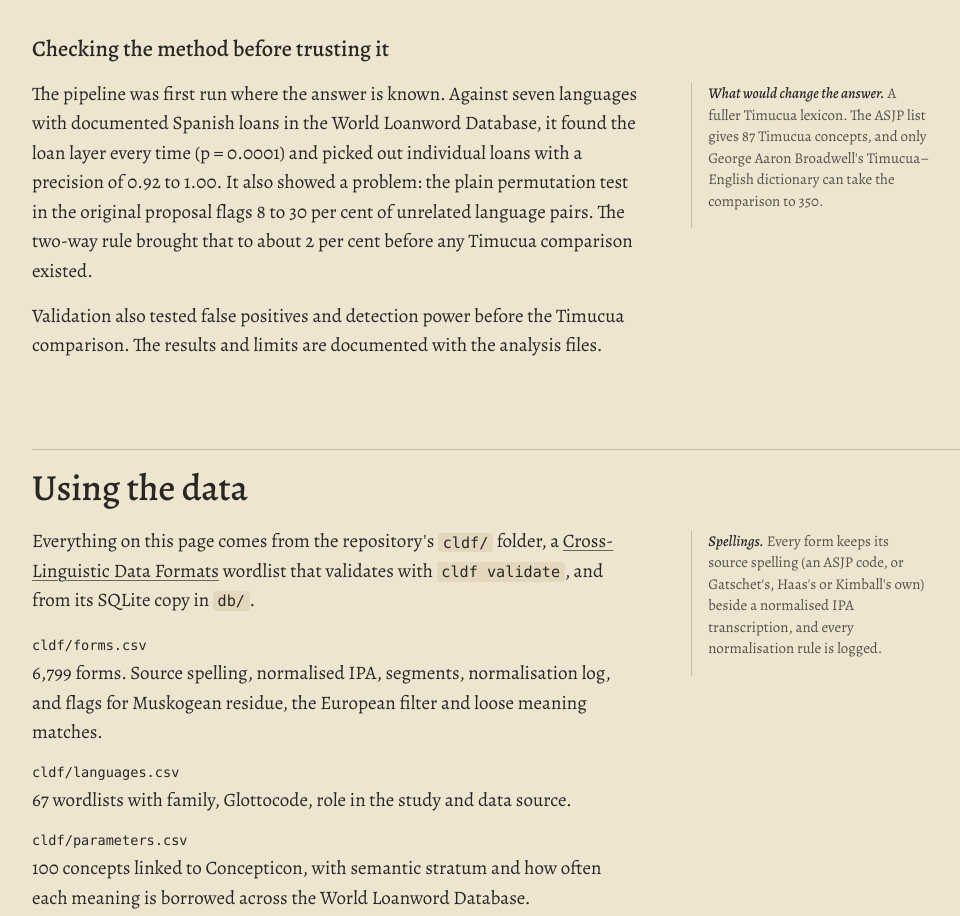
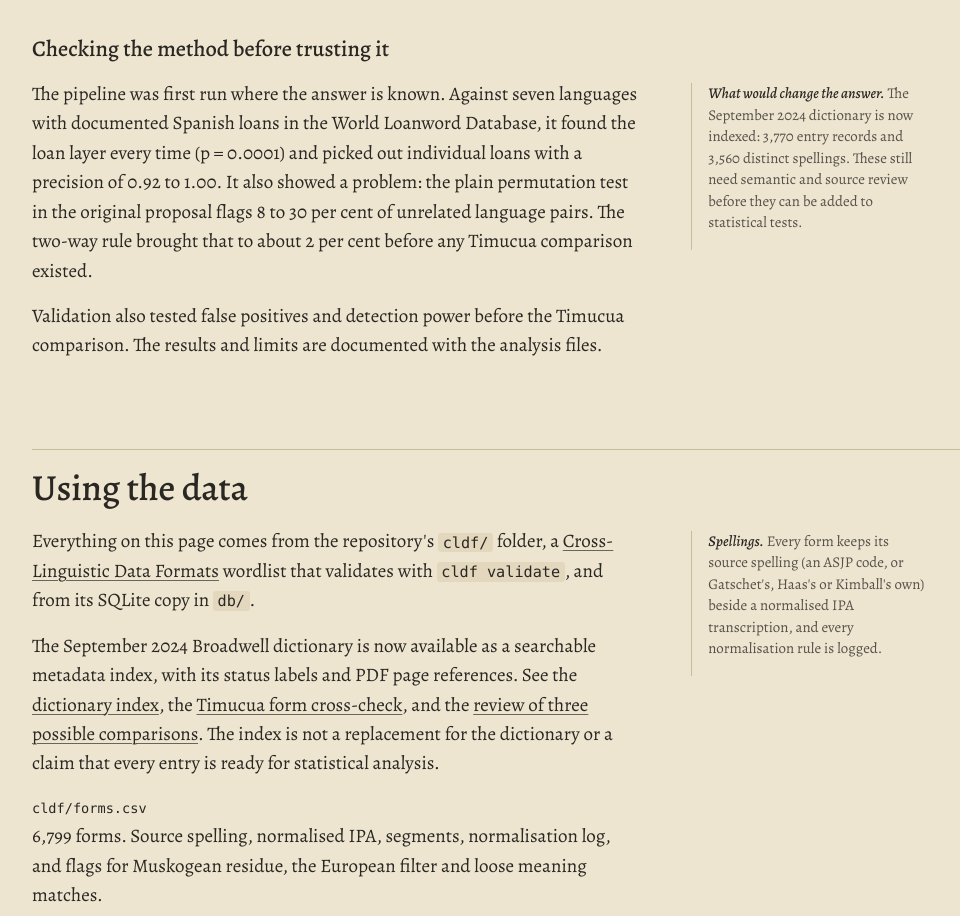
Before and after one commit to Project-Phaistos/project-timacua, a plain HTML site: page docs/index.html in a window 1280 px wide. Shown: the part 3428-4344 px from the top of the page, without its empty margins (48-1008 px from the left). Drawn offline with nearby package versions, Linux system fonts and the light colour scheme; a web font is replaced by a local one.

Commit message:
Publish dictionary indexing deliverables on project site

```diff
--- a/docs/index.html
+++ b/docs/index.html
@@ -361,7 +361,7 @@ td .small, .small { font-size: 0.88rem; color: var(--ink-2); }
 
     </div>
     <aside class="margin">
-      <p><b>What would change the answer.</b> A fuller Timucua lexicon. The ASJP list gives 87 Timucua concepts, and only George Aaron Broadwell's Timucua–English dictionary can take the comparison to 350.</p>
+      <p><b>What would change the answer.</b> The September 2024 dictionary is now indexed: 3,770 entry records and 3,560 distinct spellings. These still need semantic and source review before they can be added to statistical tests.</p>
     </aside>
   </div>
 </section>
@@ -371,6 +371,7 @@ td .small, .small { font-size: 0.88rem; color: var(--ink-2); }
   <div class="with-margin">
     <div class="col">
       <p>Everything on this page comes from the repository's <code>cldf/</code> folder, a <a href="https://cldf.clld.org">Cross-Linguistic Data Formats</a> wordlist that validates with <code>cldf validate</code>, and from its SQLite copy in <code>db/</code>.</p>
+      <p>The September 2024 Broadwell dictionary is now available as a searchable metadata index, with its status labels and PDF page references. See the <a href="https://raw.githubusercontent.com/Project-Phaistos/project-timacua/main/sources/broadwell_dictionary_index.csv">dictionary index</a>, the <a href="https://raw.githubusercontent.com/Project-Phaistos/project-timacua/main/sources/broadwell_cldf_exact_form_matches.csv">Timucua form cross-check</a>, and the <a href="https://raw.githubusercontent.com/Project-Phaistos/project-timacua/main/sources/broadwell_candidate_audit.csv">review of three possible comparisons</a>. The index is not a replacement for the dictionary or a claim that every entry is ready for statistical analysis.</p>
       <dl class="files" id="files-list"></dl>
       <h3>Querying it</h3>
 <pre><code>import sqlite3
```
